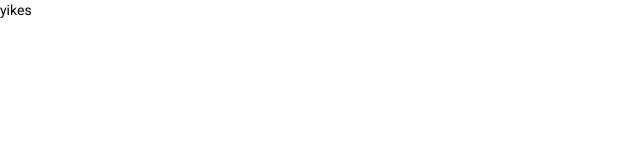
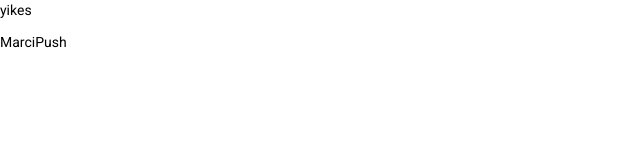
Before and after one commit to BodiViktor/Webstore, an Angular app: page / in a window 1280 px wide. Shown: the top 160 px of the page, without its empty margins (0-640 px from the left). Built offline with nearby package versions, Linux system fonts and the light colour scheme.

Commit message:
MarciPush

```diff
--- a/src/app/app.component.html
+++ b/src/app/app.component.html
@@ -1 +1,2 @@
 <p>yikes</p>
+<p>MarciPush</p>
```
